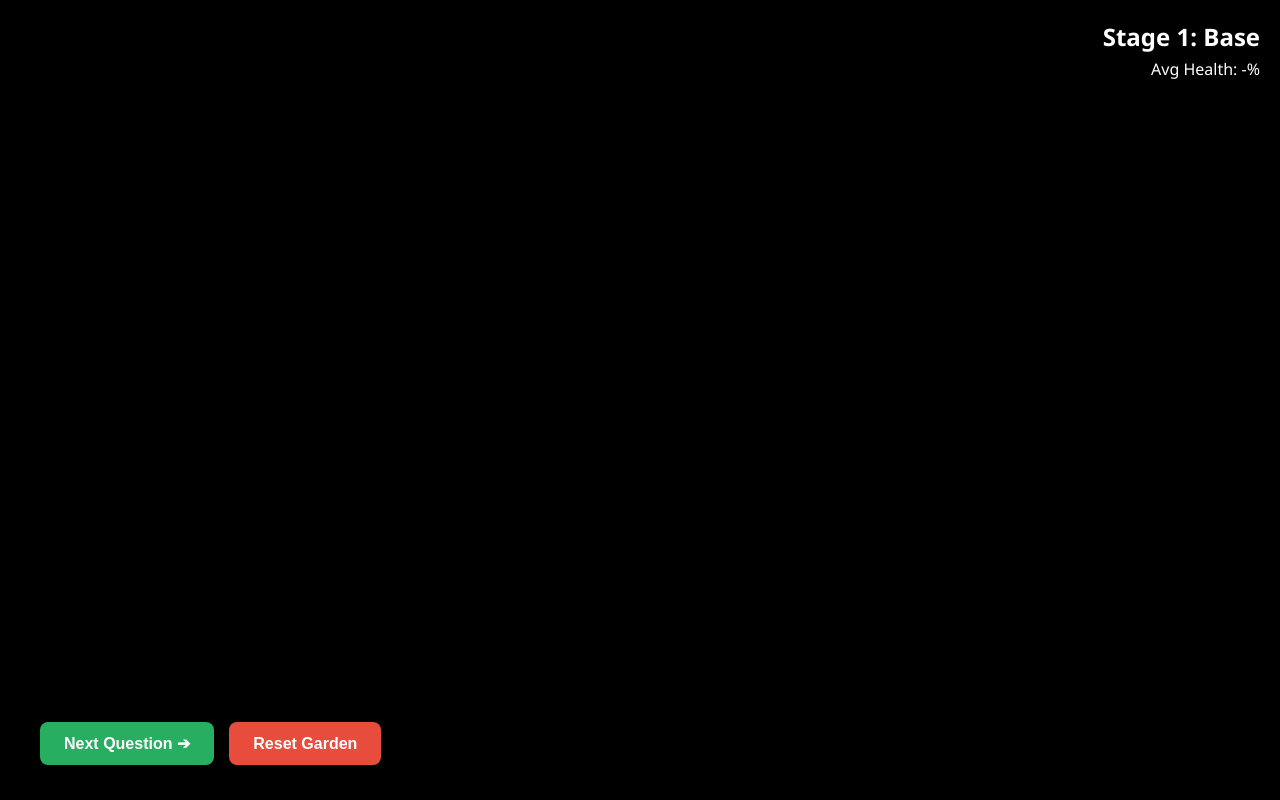
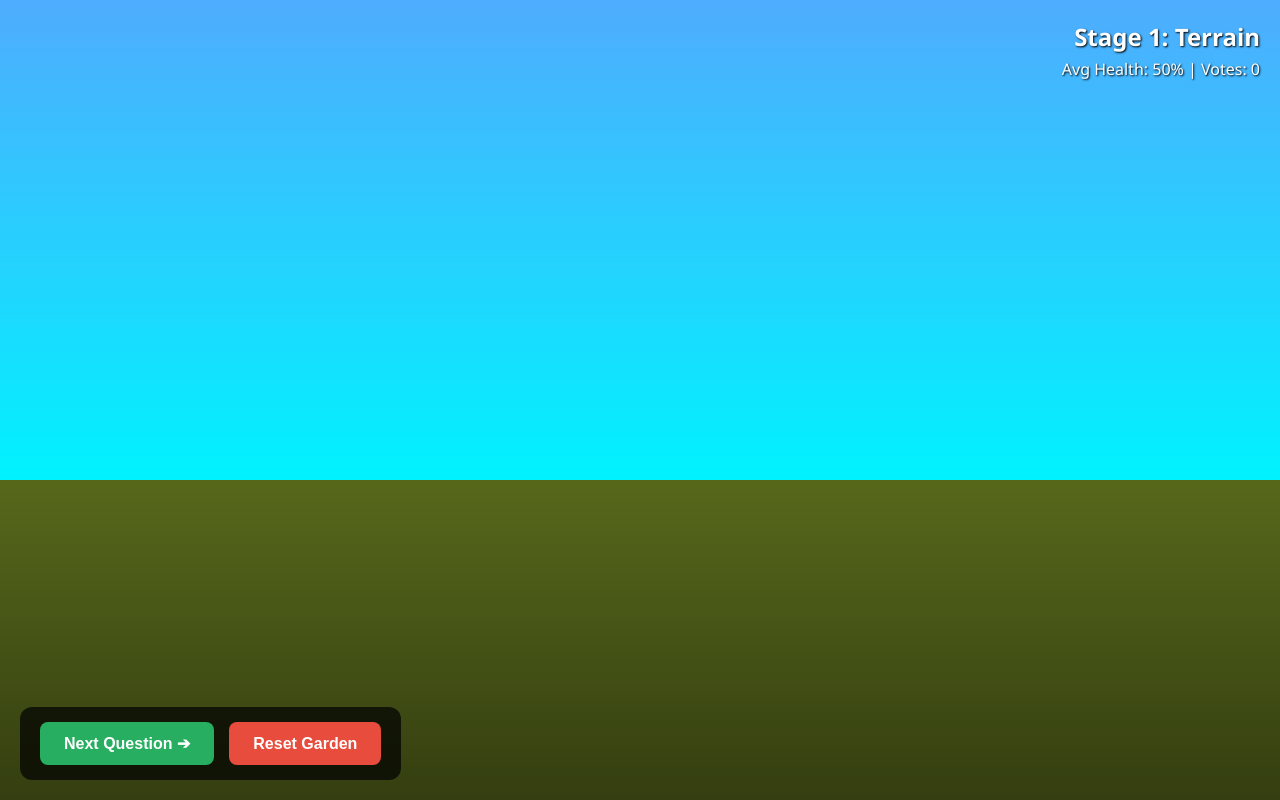
Before and after one commit to data-live-ops/imajination-garden, a website: page public/garden.html in a window 1280 px wide. Drawn offline with nearby package versions, Linux system fonts and the light colour scheme; no server answers.

Commit message:
refactor: reorganize canvas setup and animation logic in garden.html

```diff
--- a/public/garden.html
+++ b/public/garden.html
@@ -109,16 +109,7 @@
         const canvas = document.getElementById('gardenCanvas');
         const ctx = canvas.getContext('2d');
 
-        // Setup Canvas
-        function resize() {
-            canvas.width = window.innerWidth;
-            canvas.height = window.innerHeight;
-            if (gardenState.length) drawGarden();
-        }
-        window.addEventListener('resize', resize);
-        resize(); // Call immediately on load
-
-        // Game State
+        // Game State (must be defined before resize/animate)
         let currentQuestionIndex = 0;
         let gardenState = new Array(10).fill(50); // Store averages here
         let voteCounts = new Array(10).fill(0); // Store vote counts
@@ -131,12 +122,16 @@
 
         // Animation Loop
         let frame = 0;
-        function animate() {
-            frame++;
-            drawGarden();
-            requestAnimationFrame(animate);
+
+        // Setup Canvas
+        function resize() {
+            canvas.width = window.innerWidth;
+            canvas.height = window.innerHeight;
         }
-        animate(); // Start loop
+        window.addEventListener('resize', resize);
+        resize(); // Call immediately on load
+
+        // Start animation after drawGarden is defined (moved to bottom)
 
         // --- Supabase Logic ---
 
@@ -262,10 +257,6 @@
                 updateHUD();
             }
         }
-
-
-        // Initialize the application
-        init();
 
         // --- VISUALIZATION LOGIC ---
         function drawGarden() {
@@ -585,6 +576,19 @@
                 }
             }
         }
+
+        // --- START APPLICATION ---
+        // Animation loop (must be after drawGarden is defined)
+        function animate() {
+            frame++;
+            drawGarden();
+            requestAnimationFrame(animate);
+        }
+
+        // Initialize and start
+        init();
+        updateHUD();
+        animate();
     </script>
 </body>
 
```
